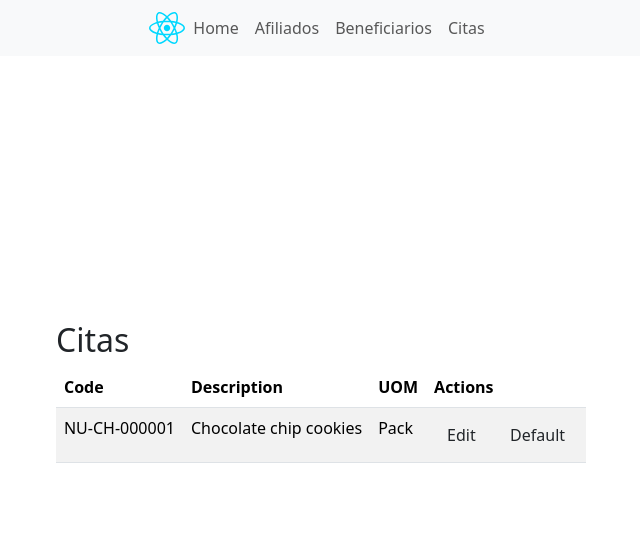
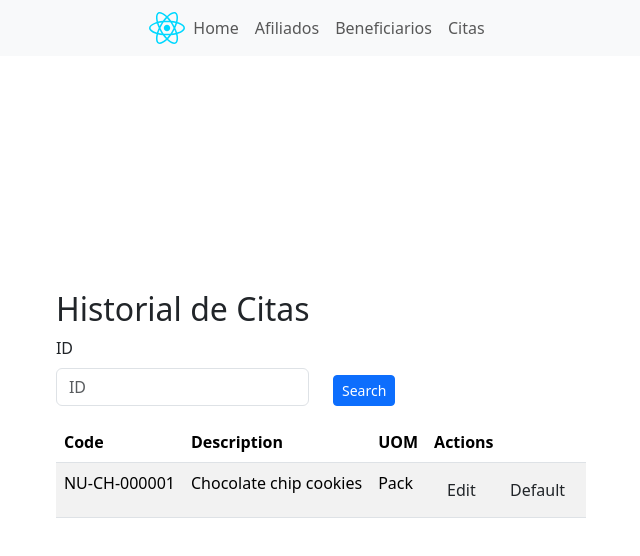
Before and after one commit to SebastianPicas/SaludArqui_Front, a React (Vite) app: page /citas in a window 1280 px wide. Shown: the top 556 px of the page, without its empty margins (319-959 px from the left). Built offline with nearby package versions, Linux system fonts and the light colour scheme.

Commit message:
Agrega la opcion de buscar citas por ID

```diff
--- a/src/pages/citas.tsx
+++ b/src/pages/citas.tsx
@@ -1,9 +1,31 @@
 import React from "react";
+import 'bootstrap/dist/css/bootstrap.min.css';
+import 'bootstrap/dist/js/bootstrap.bundle.min.js';
 
 const Citas: React.FC = () => {
-    return(
-        <div className="container" id="citas">
-		<h2>Citas</h2>
+    return (
+        <div className="container-fluid mt-4">
+            <h2>Historial de Citas</h2>
+            <div className="row mb-3">
+                <div className="col-md-6"> {/* Ajusta el ancho del campo de texto */}
+                    <label htmlFor="id" className="form-label">ID</label>
+                    <input
+                        type="text"
+                        id="id"
+                        className="form-control"
+                        placeholder="ID"
+                        style={{ maxWidth: '300px' }} // Ajusta el ancho del campo de texto
+                    />
+                </div>
+                <div className="col-md-6 d-flex align-items-end"> {/* Alinea el botón a la izquierda */}
+                    <button type="submit" className="btn btn-primary btn-sm">
+                        Search
+                    </button>
+                </div>
+            </div>
+            <div className="row">
+                <div className="col-12">
+                    <div className="table-responsive">
                         <table className="table table-striped">
                             <thead>
                                 <tr>
@@ -26,7 +48,10 @@ const Citas: React.FC = () => {
                             </tbody>
                         </table>
                     </div>
+                </div>
+            </div>
+        </div>
     );
 }
 
-export default Citas
+export default Citas;
```
Lines whose indentation alone changed are shown as unchanged.
